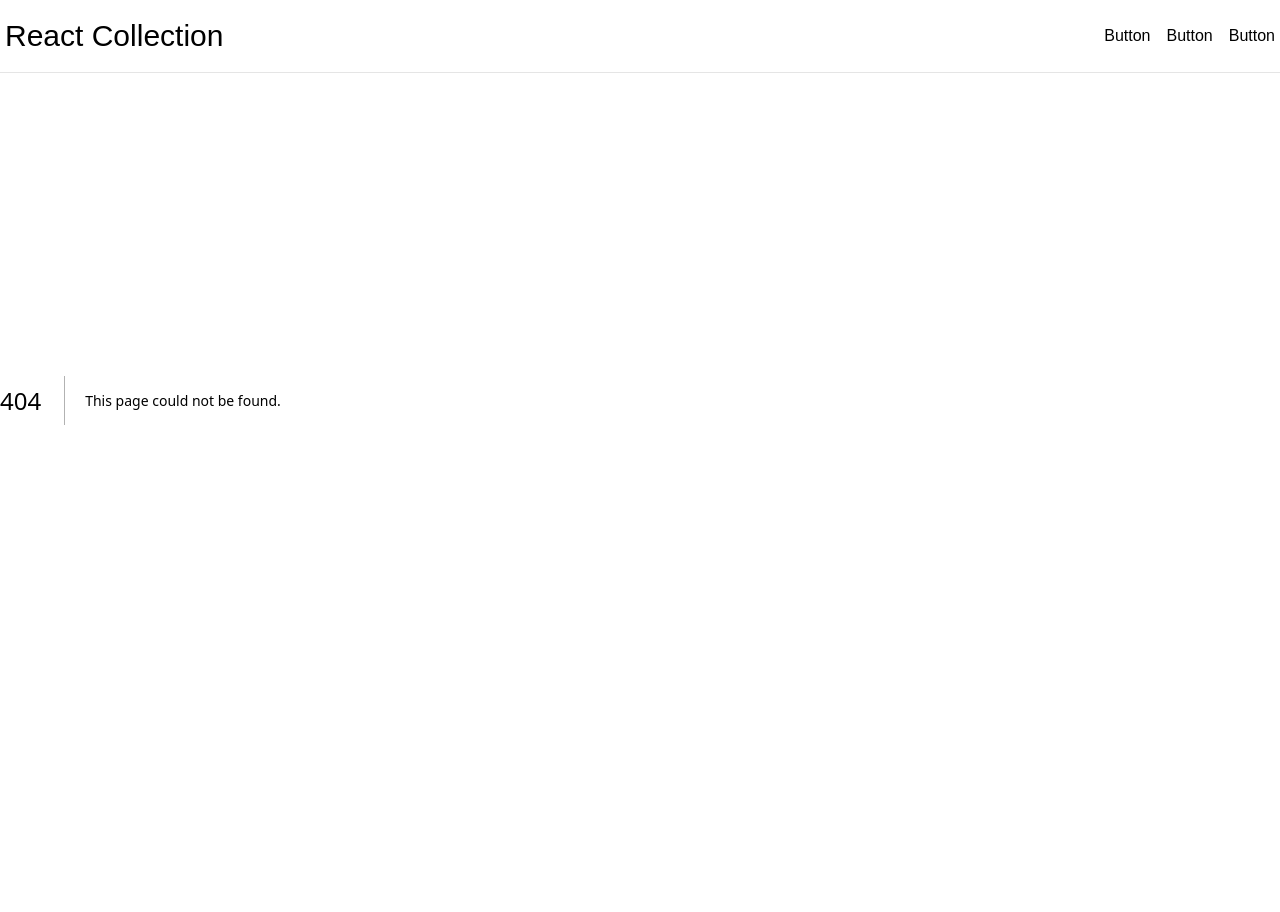
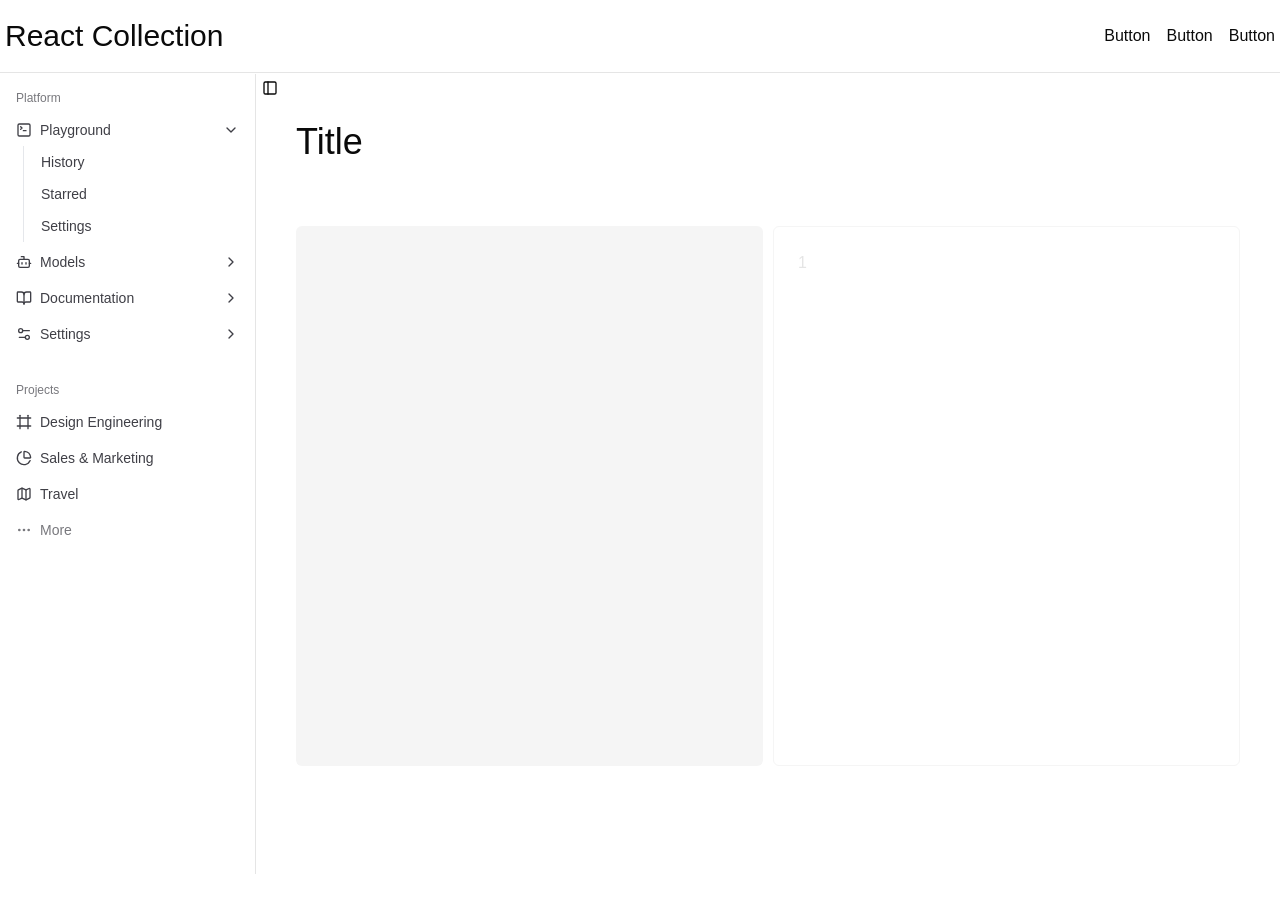
Before and after one commit to Squad357/React-Collection, a Next.js app: page /0 in a window 1280 px wide. Before the commit this address had no page. Shown: the top 912 px of the page. Before the commit the page ends 800 px from the top, so only its background shows below. Built offline with nearby package versions, Linux system fonts and the light colour scheme.

Commit message:
💄 [Styling] Post 페이지 UI 구현

```diff
--- /dev/null
+++ b/src/app/(post)/[id]/page.tsx
@@ -0,0 +1,20 @@
+import SidenNavbar from '@/components/layout/SideNavbar';
+import { SidebarTrigger } from '@/components/ui/sidebar';
+
+export default function Post() {
+  return (
+    <main className='flex h-full w-full pt-[74px]'>
+      <SidenNavbar />
+      <section className='px-10 py-5 w-full h-full p-5 overflow-auto relative'>
+        <SidebarTrigger className='absolute top-0 left-0' />
+        <h1 className='pt-7 pb-16 text-4xl'>Title</h1>
+        <div className='flex justify-between h-[540px]'>
+          <div className='w-[calc(50%-5px)] h-full bg-muted rounded-md'></div>
+          <div className='w-[calc(50%-5px)] h-full border border-muted p-6 rounded-md'>
+            <p className='text-border'>1</p>
+          </div>
+        </div>
+      </section>
+    </main>
+  );
+}
```
